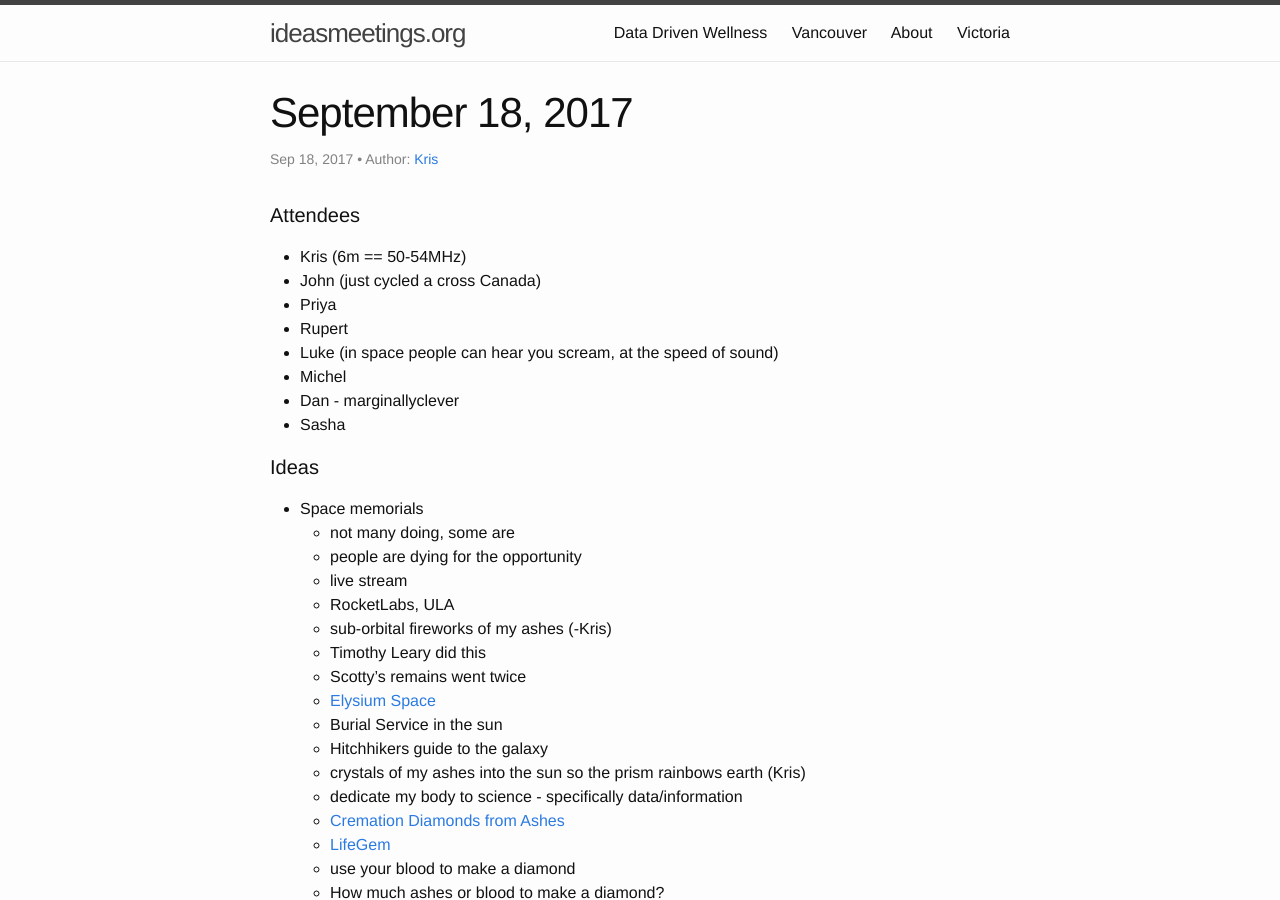
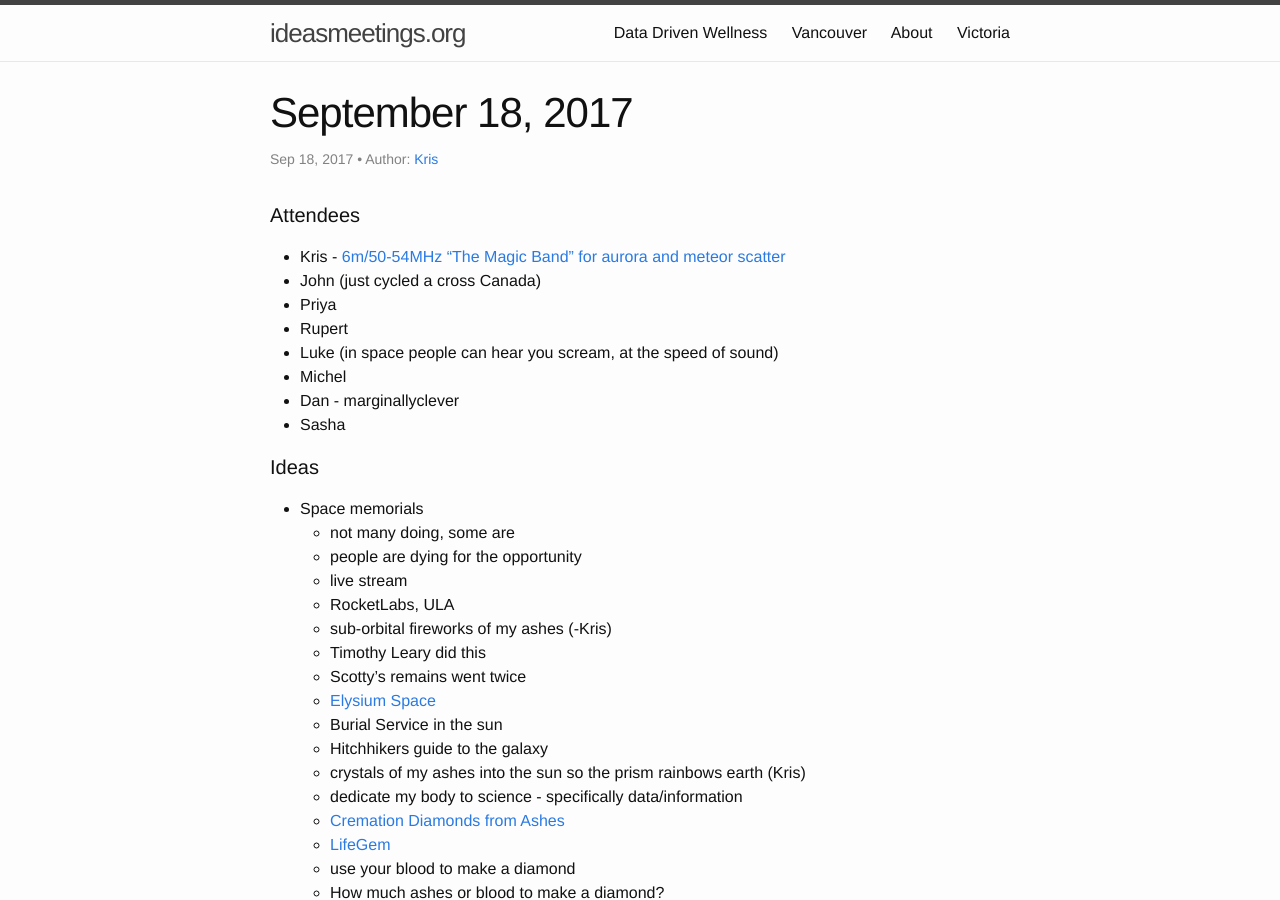
Before and after one commit to improvethings/improvethings.github.io, a Jekyll site: the page built from _posts/2017-09-18-September-18-2017.md, in a window 1280 px wide and 900 px high. Built offline with Jekyll 4.4.1, drawn with Linux system fonts in a browser that asks for light colours; comment, search, counter and statistics services are not loaded.

Commit message:
fixed url

```diff
--- a/_posts/2017-09-18-September-18-2017.md
+++ b/_posts/2017-09-18-September-18-2017.md
@@ -18,8 +18,8 @@ comments: []
 
 #### Attendees
 
-* Kris (6m  == 50-54MHz)
-* John  (just cycled a cross Canada)
+* Kris - [6m/50-54MHz "The Magic Band" for aurora and meteor scatter](https://en.wikipedia.org/wiki/6-meter_band)
+* John (just cycled a cross Canada)
 * Priya
 * Rupert
 * Luke (in space people can hear you scream, at the speed of sound)
```
